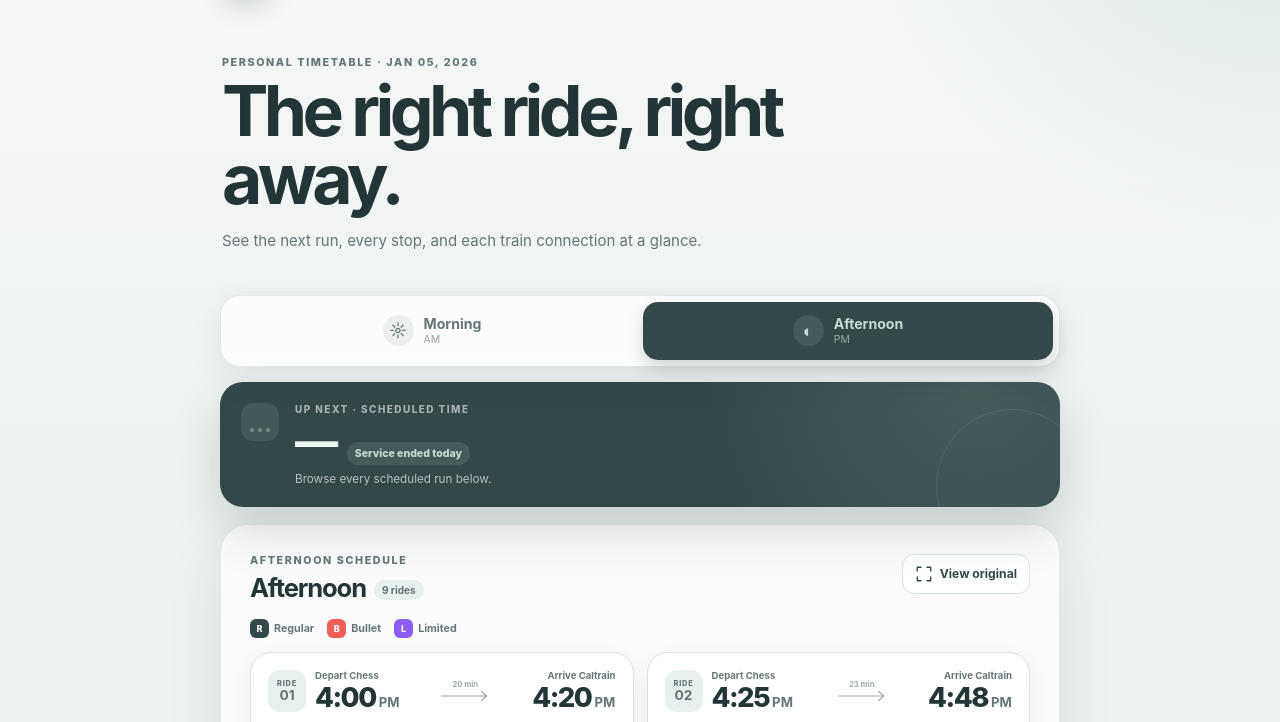
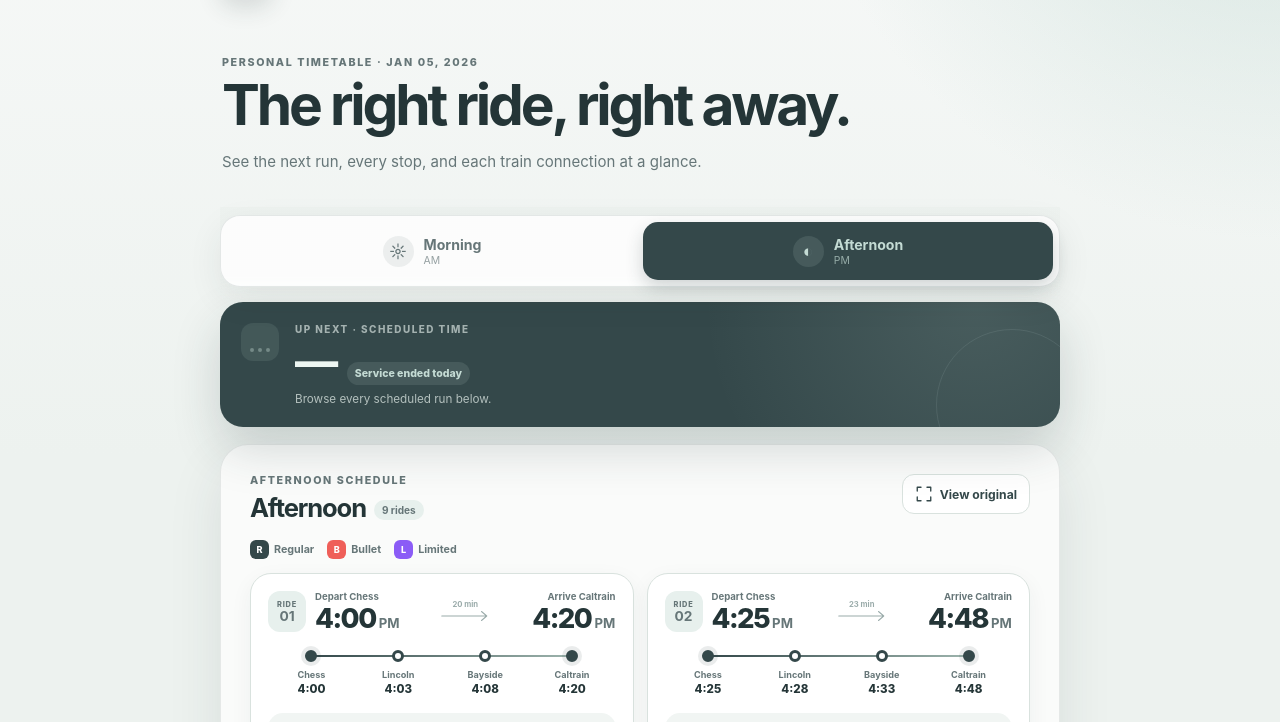
Before and after one commit to LimHyungTae/zchedule, a plain HTML site: page index.html in a window 1280 px wide. Shown: the part 72-794 px from the top of the page. Drawn offline with Linux system fonts and the light colour scheme.

Commit message:
Keep hero headline on one line

```diff
--- a/styles.css
+++ b/styles.css
@@ -126,12 +126,13 @@ summary:focus-visible {
 }
 
 .hero h1 {
-  max-width: 13ch;
+  max-width: none;
   margin: 0;
   color: var(--brand-deep);
-  font-size: clamp(2.15rem, 8vw, 4.35rem);
-  line-height: 0.98;
-  letter-spacing: -0.066em;
+  font-size: clamp(1.42rem, 5.9vw, 3.55rem);
+  line-height: 1;
+  letter-spacing: -0.055em;
+  white-space: nowrap;
 }
 
 .hero > p:last-child {
--- a/sw.js
+++ b/sw.js
@@ -1,4 +1,4 @@
-const SHELL_CACHE = "zchedule-shell-v3";
+const SHELL_CACHE = "zchedule-shell-v4";
 const DATA_CACHE = "zchedule-data-v1";
 const CACHE_PREFIX = "zchedule-";
 
```
